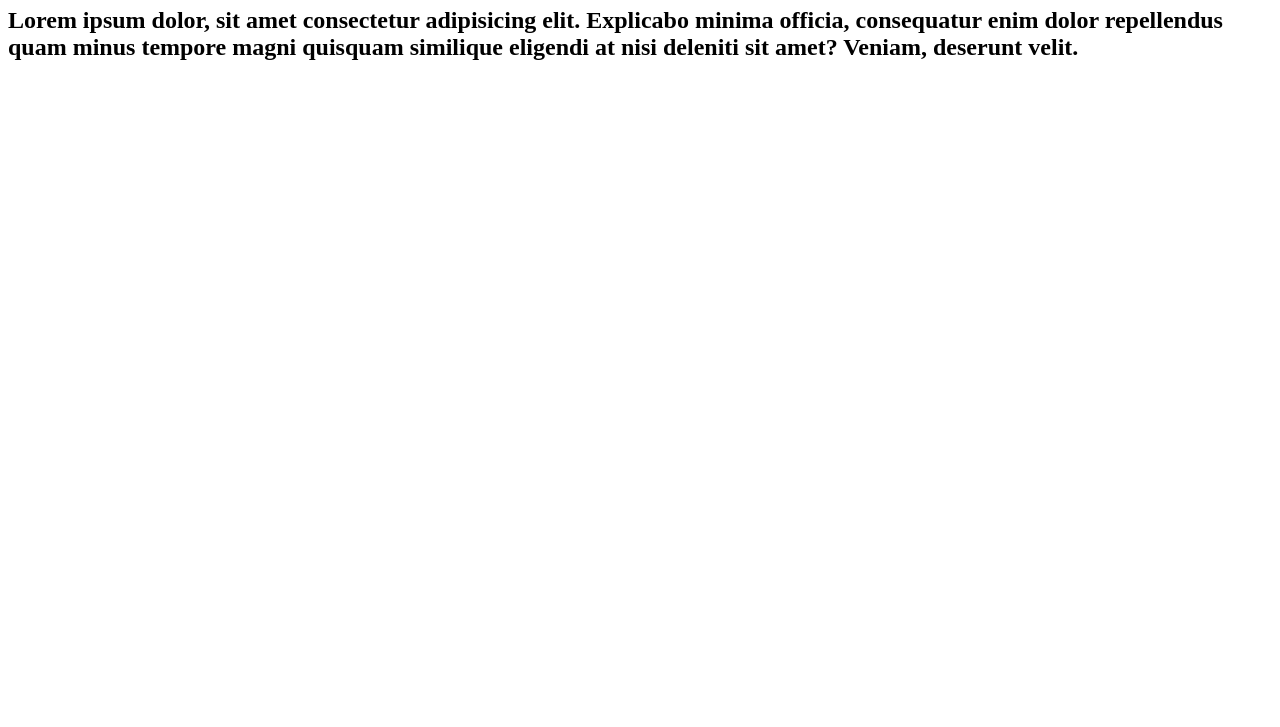
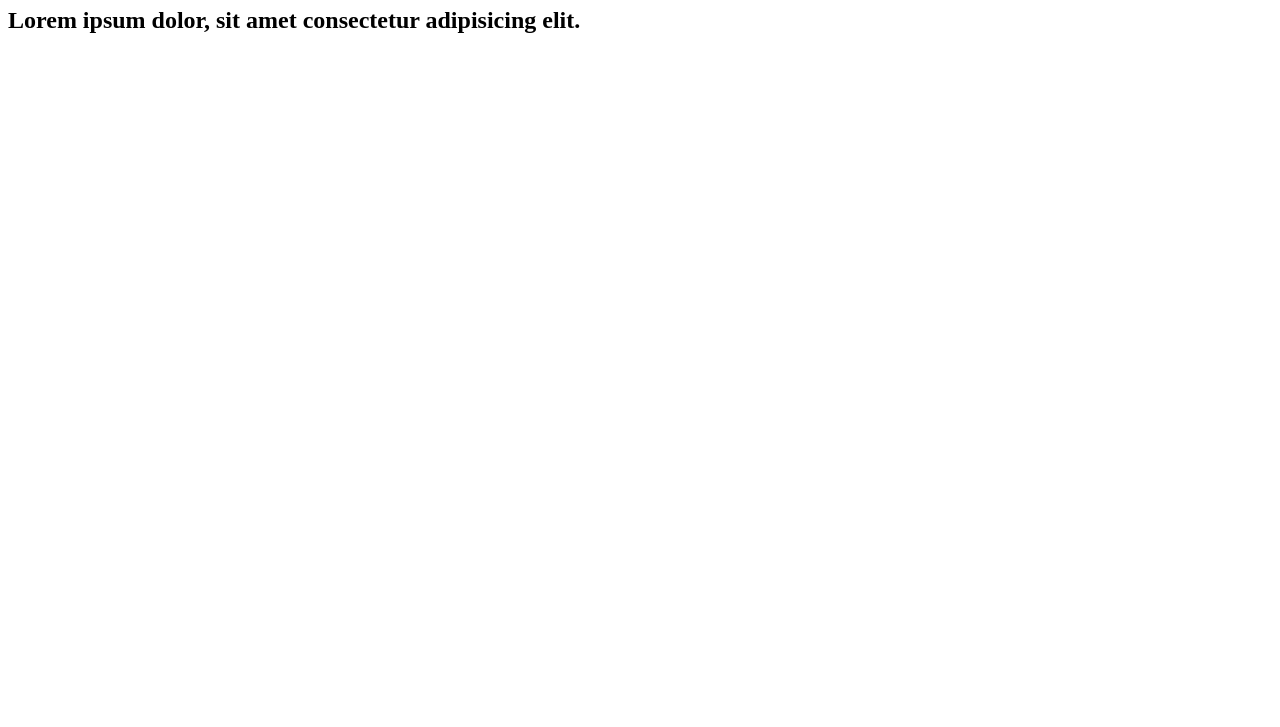
Before and after one commit to cesarbernal2024/software, a plain HTML site: page index.html in a window 1280 px wide. Shown: the part 73-800 px from the top of the page. Drawn offline with Linux system fonts and the light colour scheme.

Commit message:
actualizacion de longitud h1

```diff
--- a/index.html
+++ b/index.html
@@ -7,6 +7,6 @@
 </head>
 <body>
     <h1>hola mundo</h1>
-    <h2>Lorem ipsum dolor, sit amet consectetur adipisicing elit. Explicabo minima officia, consequatur enim dolor repellendus quam minus tempore magni quisquam similique eligendi at nisi deleniti sit amet? Veniam, deserunt velit.</h2>
+    <h2>Lorem ipsum dolor, sit amet consectetur adipisicing elit.</h2>
 </body>
 </html>
```
